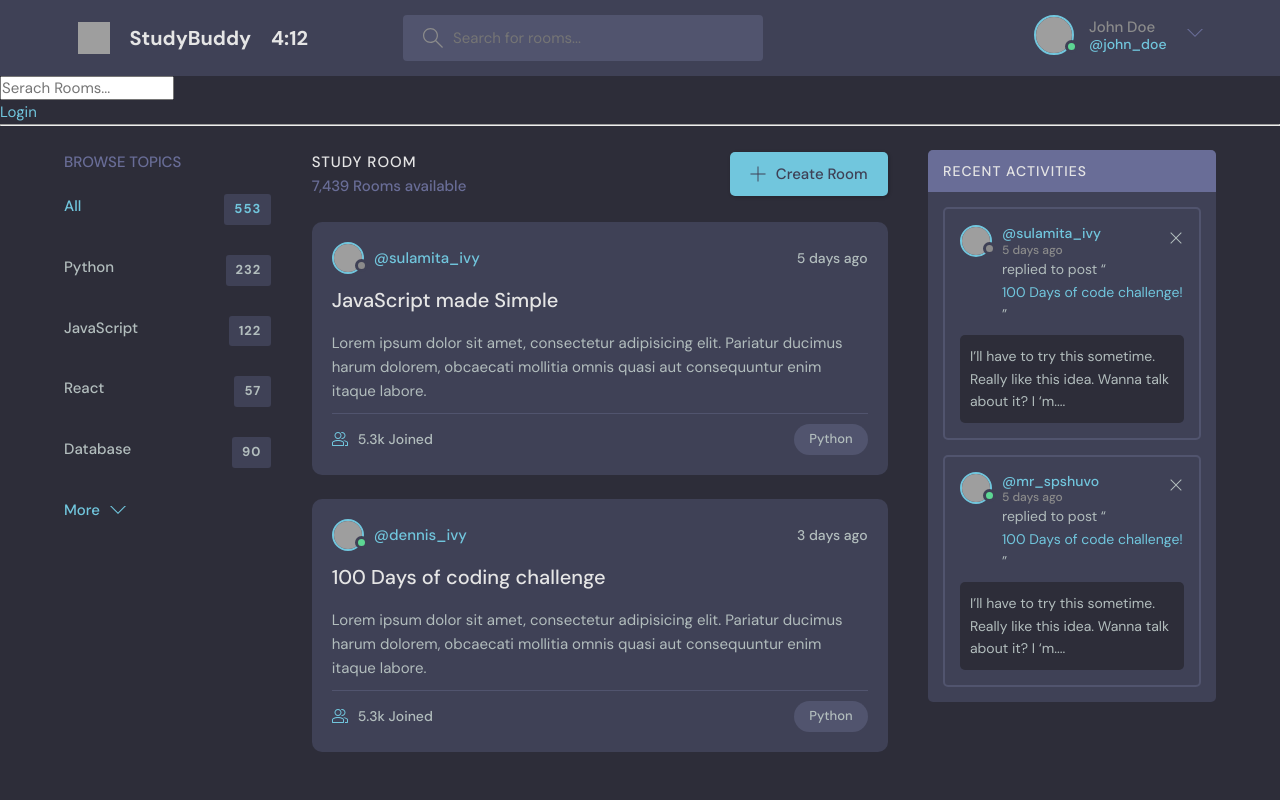
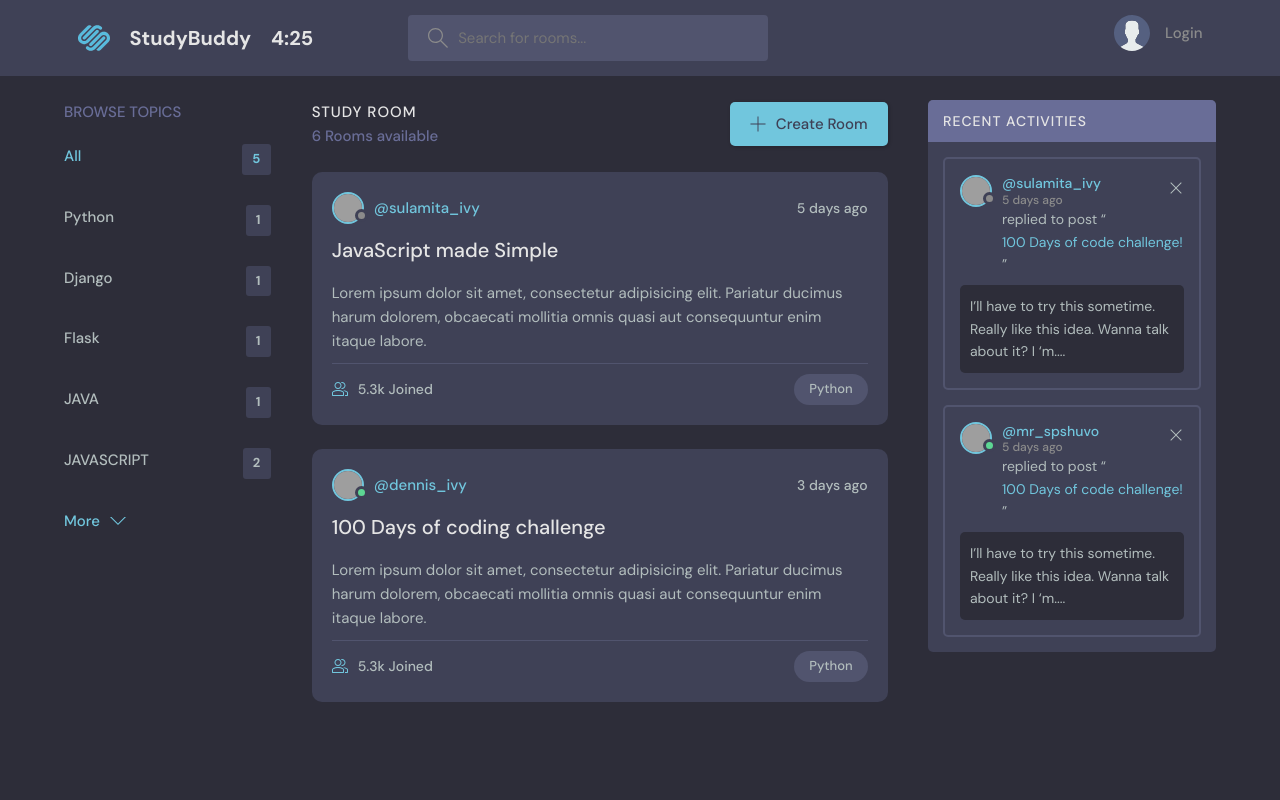
Before and after one commit to PritamSuryawanshii/StudyBuddy, a Django app: page / in a window 1280 px wide. Run offline with Django 5.2, Linux system fonts and the light colour scheme; data comes from the database, SQL or seed files in the repository; both versions use the stored data as it was after the commit; grey boxes are pictures that could not be loaded.

Commit message:
home page updated

```diff
--- a/studybuddy/base/templates/base/home.html
+++ b/studybuddy/base/templates/base/home.html
@@ -2,38 +2,14 @@
 
 {% block content %}
 
+
+
 <main class="layout layout--3">
     <div class="container">
         <!-- Topics Start -->
-        <div class="topics">
-            <div class="topics__header">
-                <h2>Browse Topics</h2>
-            </div>
-            <ul class="topics__list">
-                <li>
-                    <a href="/" class="active">All <span>553</span></a>
-                </li>
-                <li>
-                    <a href="/">Python <span>232</span></a>
-                </li>
-                <li>
-                    <a href="/">JavaScript <span>122</span></a>
-                </li>
-                <li>
-                    <a href="/">React <span>57</span></a>
-                </li>
-                <li>
-                    <a href="/">Database <span>90</span></a>
-                </li>
-            </ul>
-            <a class="btn btn--link" href="topics.html">
-                More
-                <svg version="1.1" xmlns="http://www.w3.org/2000/svg" width="32" height="32" viewBox="0 0 32 32">
-                    <title>chevron-down</title>
-                    <path d="M16 21l-13-13h-3l16 16 16-16h-3l-13 13z"></path>
-                </svg>
-            </a>
-        </div>
+        {% include 'base/topics.html' %}
+
+
         <!-- Topics End -->
 
         <!-- Room List Start -->
@@ -59,7 +35,7 @@
             <div class="roomList__header">
                 <div>
                     <h2>Study Room</h2>
-                    <p>7,439 Rooms available</p>
+                    <p>{{room_count}} Rooms available</p>
                 </div>
                 <a class="btn btn--main" href="create-room.html">
                     <svg version="1.1" xmlns="http://www.w3.org/2000/svg" width="32" height="32" viewBox="0 0 32 32">
--- a/studybuddy/base/templates/base/topics.html
+++ b/studybuddy/base/templates/base/topics.html
@@ -1,12 +1,38 @@
-<h3> Browse Topics </h3>
+<div class="topics">
+    <div class="topics__header">
+        <h2>Browse Topics</h2>
+    </div>
+    <ul class="topics__list">
+        <li>
+            <a href="{% url 'home' %}" class="active">All <span>{{topics.count}}</span></a>
+        </li>
 
-<div>
-    <a href="{% url 'home' %}">All</a>
+        {% for topic in topics %}
+
+        <li>
+            <a href="{% url 'home' %}?q={{topic.name}}">{{topic.name}} <span>{{topic.room_set.all.count}}</span></a>
+        </li>
+
+        {% endfor %}
+
+    </ul>
+    <a class="btn btn--link" href="topics.html">
+        More
+        <svg version="1.1" xmlns="http://www.w3.org/2000/svg" width="32" height="32" viewBox="0 0 32 32">
+            <title>chevron-down</title>
+            <path d="M16 21l-13-13h-3l16 16 16-16h-3l-13 13z"></path>
+        </svg>
+    </a>
 </div>
 
-{% for topic in topics %}
+
+
+
+
+
+<!-- {% for topic in topics %}
 
 <div>
     <a href="{% url 'home' %}?q={{topic.name}}"> {{ topic.name }} <span>{{topic.room_set.all.count}}</span></a>
 </div>
-{% endfor %}
+{% endfor %} -->
--- /dev/null
+++ b/studybuddy/static/Javascript/script.js
@@ -0,0 +1,69 @@
+// // Actions:
+
+// const closeButton = `<svg version="1.1" xmlns="http://www.w3.org/2000/svg" width="32" height="32" viewBox="0 0 32 32">
+// <title>remove</title>
+// <path d="M27.314 6.019l-1.333-1.333-9.98 9.981-9.981-9.981-1.333 1.333 9.981 9.981-9.981 9.98 1.333 1.333 9.981-9.98 9.98 9.98 1.333-1.333-9.98-9.98 9.98-9.981z"></path>
+// </svg>
+// `;
+// const menuButton = `<svg version="1.1" xmlns="http://www.w3.org/2000/svg" width="32" height="32" viewBox="0 0 32 32">
+// <title>ellipsis-horizontal</title>
+// <path d="M16 7.843c-2.156 0-3.908-1.753-3.908-3.908s1.753-3.908 3.908-3.908c2.156 0 3.908 1.753 3.908 3.908s-1.753 3.908-3.908 3.908zM16 1.98c-1.077 0-1.954 0.877-1.954 1.954s0.877 1.954 1.954 1.954c1.077 0 1.954-0.877 1.954-1.954s-0.877-1.954-1.954-1.954z"></path>
+// <path d="M16 19.908c-2.156 0-3.908-1.753-3.908-3.908s1.753-3.908 3.908-3.908c2.156 0 3.908 1.753 3.908 3.908s-1.753 3.908-3.908 3.908zM16 14.046c-1.077 0-1.954 0.877-1.954 1.954s0.877 1.954 1.954 1.954c1.077 0 1.954-0.877 1.954-1.954s-0.877-1.954-1.954-1.954z"></path>
+// <path d="M16 31.974c-2.156 0-3.908-1.753-3.908-3.908s1.753-3.908 3.908-3.908c2.156 0 3.908 1.753 3.908 3.908s-1.753 3.908-3.908 3.908zM16 26.111c-1.077 0-1.954 0.877-1.954 1.954s0.877 1.954 1.954 1.954c1.077 0 1.954-0.877 1.954-1.954s-0.877-1.954-1.954-1.954z"></path>
+// </svg>
+// `;
+
+// const actionButtons = document.querySelectorAll('.action-button');
+
+// if (actionButtons) {
+//   actionButtons.forEach(button => {
+//     button.addEventListener('click', () => {
+//       const buttonId = button.dataset.id;
+//       let popup = document.querySelector(`.popup-${buttonId}`);
+//       console.log(popup);
+//       if (popup) {
+//         button.innerHTML = menuButton;
+//         return popup.remove();
+//       }
+
+//       const deleteUrl = button.dataset.deleteUrl;
+//       const editUrl = button.dataset.editUrl;
+//       button.innerHTML = closeButton;
+
+//       popup = document.createElement('div');
+//       popup.classList.add('popup');
+//       popup.classList.add(`popup-${buttonId}`);
+//       popup.innerHTML = `<a href="${editUrl}">Edit</a>
+//       <form action="${deleteUrl}" method="delete">
+//         <button type="submit">Delete</button>
+//       </form>`;
+//       button.insertAdjacentElement('afterend', popup);
+//     });
+//   });
+// }
+
+// Menu
+
+const dropdownMenu = document.querySelector(".dropdown-menu");
+const dropdownButton = document.querySelector(".dropdown-button");
+
+if (dropdownButton) {
+  dropdownButton.addEventListener("click", () => {
+    dropdownMenu.classList.toggle("show");
+  });
+}
+
+// Upload Image
+const photoInput = document.querySelector("#avatar");
+const photoPreview = document.querySelector("#preview-avatar");
+if (photoInput)
+  photoInput.onchange = () => {
+    const [file] = photoInput.files;
+    if (file) {
+      photoPreview.src = URL.createObjectURL(file);
+    }
+  };
+
+// Scroll to Bottom
+const conversationThread = document.querySelector(".room__box");
+if (conversationThread) conversationThread.scrollTop = conversationThread.scrollHeight;
--- a/studybuddy/templates/main.html
+++ b/studybuddy/templates/main.html
@@ -34,7 +34,7 @@
 
 
 
-    <!-- <script src="script.js"></script> -->
+    <script src="{% static 'Javascript/script.js' %}"></script>
 
 </body>
 
--- a/studybuddy/templates/nav.html
+++ b/studybuddy/templates/nav.html
@@ -1,11 +1,14 @@
+{% load static %}
+
+
 <header class="header header--loggedIn">
     <div class="container">
         <a href="{% url 'home' %}" class="header__logo">
-            <img src="assets/logo.svg" />
+            <img src="{% static 'img/logo.svg' %}" />
             <h1>StudyBuddy</h1>
-            <h1>4:12</h1>
+            <h1>4:25</h1>
         </a>
-        <form class="header__search">
+        <form class="header__search" method="GET" action="{% url 'home' %}">
             <label>
                 <svg version="1.1" xmlns="http://www.w3.org/2000/svg" width="32" height="32" viewBox="0 0 32 32">
                     <title>search</title>
@@ -13,33 +16,39 @@
                         d="M32 30.586l-10.845-10.845c1.771-2.092 2.845-4.791 2.845-7.741 0-6.617-5.383-12-12-12s-12 5.383-12 12c0 6.617 5.383 12 12 12 2.949 0 5.649-1.074 7.741-2.845l10.845 10.845 1.414-1.414zM12 22c-5.514 0-10-4.486-10-10s4.486-10 10-10c5.514 0 10 4.486 10 10s-4.486 10-10 10z">
                     </path>
                 </svg>
-                <input placeholder="Search for rooms..." />
+                <input type="text" name="q" placeholder="Search for rooms..." />
             </label>
         </form>
         <nav class="header__menu">
-            <!-- Not Logged In -->
-            <!-- <a href="/login.html">
-        <img src="./assets/avatar.svg" />
-        <p>Login</p>
-      </a> -->
+
 
             <!-- Logged In -->
 
+            {% if request.user.is_authenticated %}
             <div class="header__user">
                 <a href="profile.html">
                     <div class="avatar avatar--medium active">
                         <img src="https://randomuser.me/api/portraits/men/37.jpg" />
                     </div>
-                    <p>John Doe <span>@john_doe</span></p>
+                    <p> {{request.user.username}} <span>@ {{request.user.username}}</span></p>
                 </a>
                 <button class="dropdown-button">
-                    <svg version="1.1" xmlns="http://www.w3.org/2000/svg" width="32" height="32"
-                        viewBox="0 0 32 32">
+                    <svg version="1.1" xmlns="http://www.w3.org/2000/svg" width="32" height="32" viewBox="0 0 32 32">
                         <title>chevron-down</title>
                         <path d="M16 21l-13-13h-3l16 16 16-16h-3l-13 13z"></path>
                     </svg>
                 </button>
             </div>
+
+            {% else %}
+
+            <!-- Not Logged In -->
+            <a href="{% url 'login' %}">
+                <img src="{% static 'img/avatar.svg' %}" />
+                <p>Login</p>
+            </a>
+
+            {% endif %}
 
             <div class="dropdown-menu">
                 <a href="settings.html" class="dropdown-link"><svg version="1.1" xmlns="http://www.w3.org/2000/svg"
@@ -50,7 +59,7 @@
                         </path>
                     </svg>
                     Settings</a>
-                <a href="login.html" class="dropdown-link"><svg version="1.1" xmlns="http://www.w3.org/2000/svg"
+                <a href="{% url 'logout' %}" class="dropdown-link"><svg version="1.1" xmlns="http://www.w3.org/2000/svg"
                         width="32" height="32" viewBox="0 0 32 32">
                         <title>sign-out</title>
                         <path
@@ -72,11 +81,9 @@
 
 
 
-<form action="{% url 'home' %}" method="get">
-    <input type="text" name="q" placeholder="Serach Rooms...">
-</form>
 
-{% if request.user.is_authenticated %}
+
+<!-- {% if request.user.is_authenticated %}
 <p>Hello {{request.user}}</p>
 
 <a href="{% url 'logout' %}">Logout</a>
@@ -84,6 +91,4 @@
 
 
 <a href="{% url 'login' %}">Login</a>
-{% endif %}
-
-<hr>
+{% endif %} -->
```
Also changed, not shown: studybuddy/db.sqlite3.
